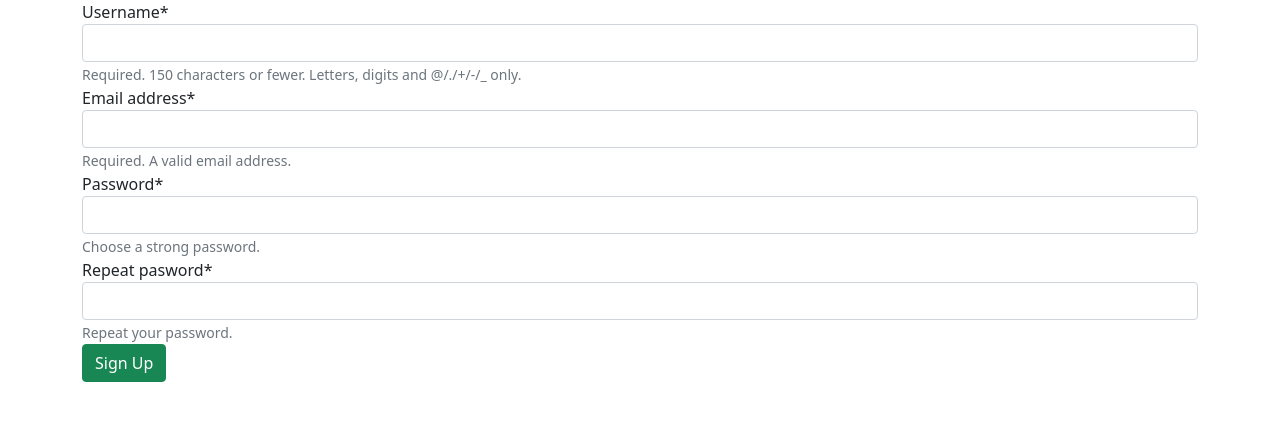
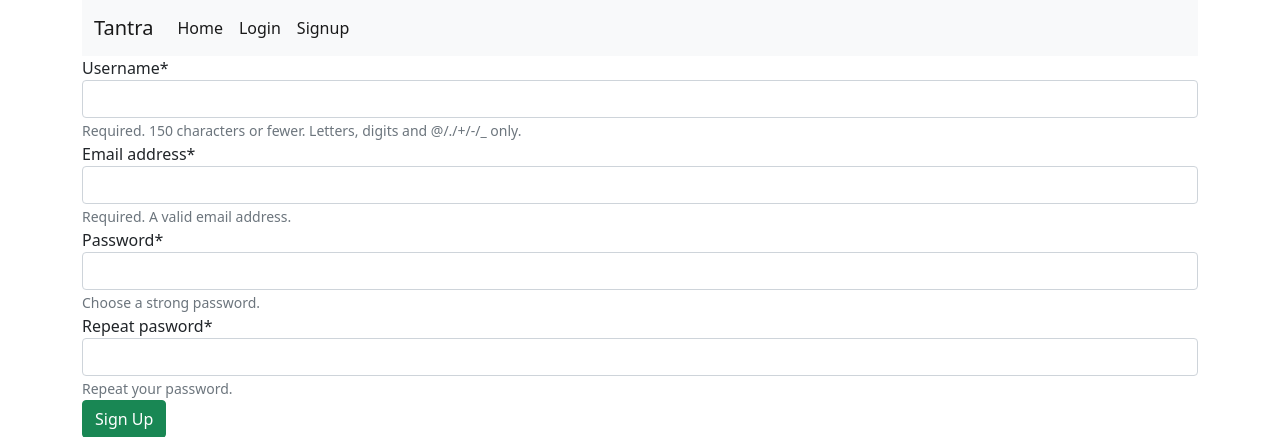
Before and after one commit to amns13/tantra, a Django app: page /auth/register/ in a window 1280 px wide. Shown: the top 437 px of the page. Run offline with Django 3.2, Linux system fonts and the light colour scheme; some libraries are stand-ins or nearby versions.

Commit message:
Added navbar to base html

```diff
--- a/templates/base_generic.html
+++ b/templates/base_generic.html
@@ -1,5 +1,7 @@
 {% load django_htmx %}
 {% django_htmx_script %}
+
+{% load static %}
 
 <!doctype html>
 <html lang="en">
@@ -12,8 +14,45 @@
     <title>Tantra</title>
 </head>
 
+
 <body>
     <div class="container">
+        <nav class="navbar navbar-expand-lg navbar-light bg-light">
+            <div class="container-fluid">
+                <a class="navbar-brand" href="#">Tantra</a>
+                <button class="navbar-toggler" type="button" data-bs-toggle="collapse"
+                    data-bs-target="#navbarSupportedContent" aria-controls="navbarSupportedContent"
+                    aria-expanded="false" aria-label="Toggle navigation">
+                    <span class="navbar-toggler-icon"></span>
+                </button>
+                <div class="collapse navbar-collapse" id="navbarSupportedContent">
+                    <ul class="navbar-nav me-auto mb-2 mb-lg-0">
+                        <li class="nav-item">
+                            <a class="nav-link active" aria-current="page" href="{% url 'home' %}">Home</a>
+                        </li>
+                        {% if user.is_authenticated %}
+                        <li class="nav-item">
+                            <a class="nav-link active" aria-current="page" href="{% url 'logout' %}">Logout</a>
+                        </li>
+                        {% else %}
+                        <li class="nav-item">
+                            <a class="nav-link active" aria-current="page" href="{% url 'login' %}">Login</a>
+                        </li>
+                        <li class="nav-item">
+                            <a class="nav-link active" aria-current="page" href="{% url 'register' %}">Signup</a>
+                        </li>
+                        {% endif %}
+                    </ul>
+                </div>
+            </div>
+        </nav>
+        {% if messages %}
+        <ul class="alert alert-primary">
+            {% for message in messages %}
+            <li{% if message.tags %} class="{{ message.tags }}" {% endif %}>{{ message }}</li>
+                {% endfor %}
+        </ul>
+        {% endif %}
         {% block content %}
         {% endblock %}
     </div>
```
